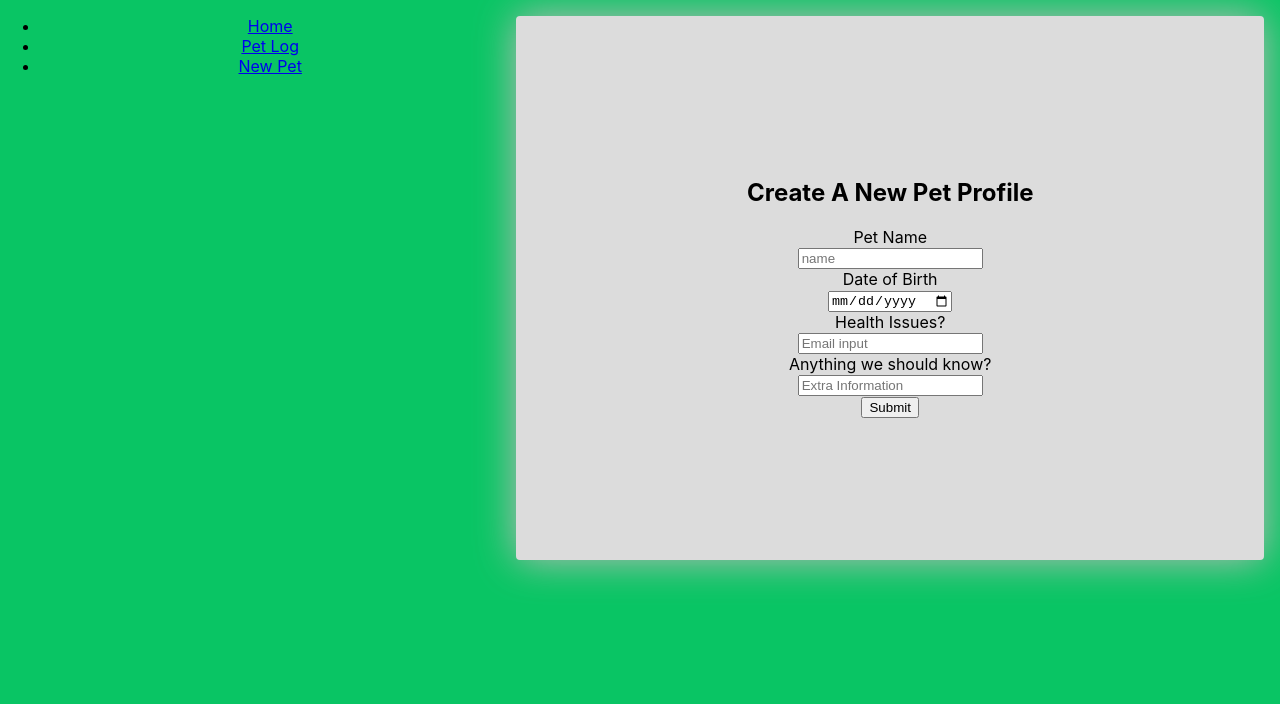
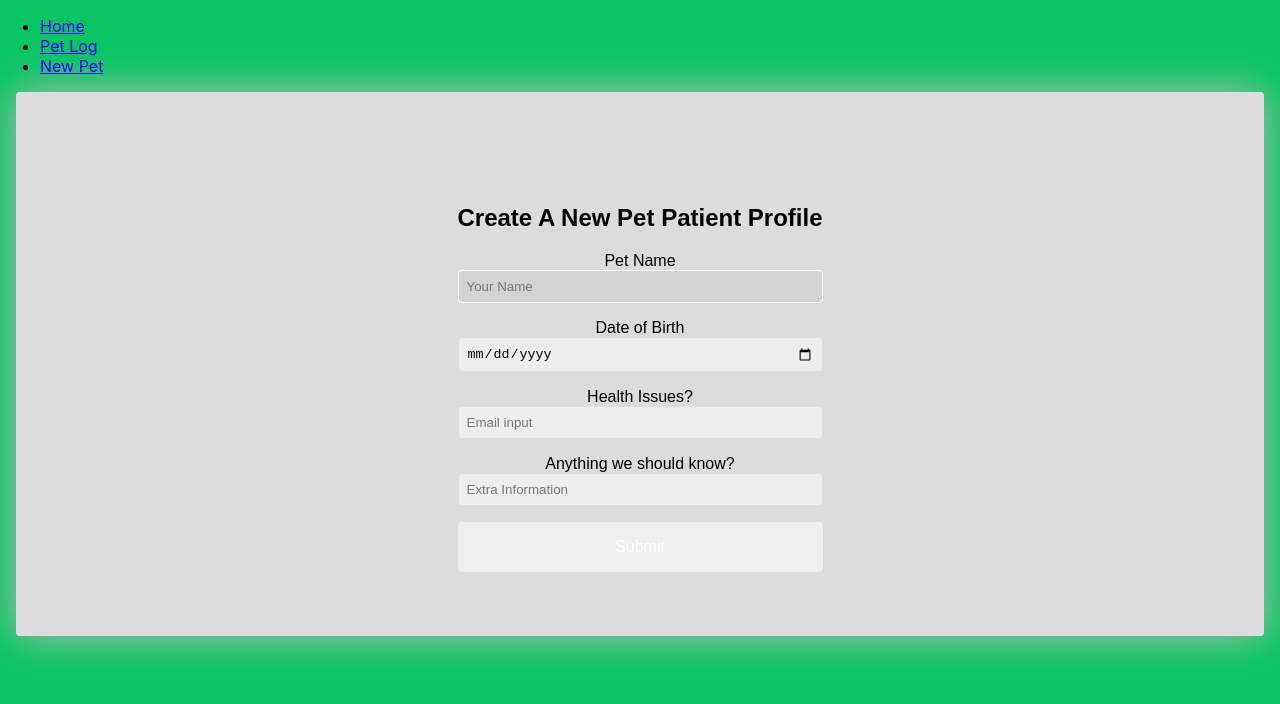
Before and after one commit to hulaus/Pet-Database, a React (Create React App) app: page /NewPet in a window 1280 px wide. Shown: the top 704 px of the page. Built offline with nearby package versions, Linux system fonts and the light colour scheme.

Commit message:
added new css w/ transitioning button, autofocus, and different display type

```diff
--- a/src/components/Home/styles.css
+++ b/src/components/Home/styles.css
@@ -26,6 +26,7 @@ body{
     text-align: center;
 }
 
+/*  Temporary styling change to see how form looks.
 .App {
     text-align: center;
     text-decoration: none;
@@ -33,3 +34,5 @@ body{
     flex-flow: column wrap;
     height: 250px;
 }
+
+*/
--- a/src/components/newPet/NewPet.jsx
+++ b/src/components/newPet/NewPet.jsx
@@ -1,4 +1,5 @@
 import { useState, useEffect } from 'react'
+import '../newPet/styles.css';
 
 function NewPet() {
 
@@ -10,7 +11,7 @@ function NewPet() {
         <div>
             <section class="section container">
             <form name="contact" id="contact-form">
-            <h1 class="title" id="contact">Create A New Pet Profile</h1>
+            <h1 class="title" id="contact">Create A New Pet Patient Profile</h1>
             <div class="field">
                 <label class="label" for="name">Pet Name</label>
                 <div class="control">
@@ -18,7 +19,7 @@ function NewPet() {
                     required
                     class="input"
                     type="text"
-                    placeholder="name"
+                    autoFocus placeholder="Your Name"
                     name="name"
                     />
                 </div>
--- a/src/components/newPet/styles.css
+++ b/src/components/newPet/styles.css
@@ -0,0 +1,67 @@
+body{
+height: 100vh;
+display: -ms-inline-flexbox;
+align-items:center;
+justify-content: center;
+margin:0;
+}
+
+form {
+    max-width: 70rem;
+    max-height: 20rem;
+    margin: 1rem;
+    padding: 2rem;
+    border-radius: 4px;
+    background:gainsboro;
+    height: 100vh;
+    text-align: center;
+
+}
+
+form > *:first-child {
+    margin-top: 0;
+}
+
+section{
+font-size: 18px;
+font:500 1rem sans-serif;
+}
+
+input {
+    display: block;
+    width: 100%;
+    padding: 0.5rem;
+    box-sizing: border-box;
+    border-radius: 4px;
+    border: 1px solid #dddddd;
+    outline: none;
+    background: #eeeeee;
+    transition: background 0.2s, border-color 0.2s;
+    margin-bottom: 1rem;
+}
+
+input:focus {
+    border-color: #ffffff ;
+    background: lightgray;
+}
+
+button {
+    width: 100%;
+    padding: 1rem 2rem;
+    font-weight: bold;
+    font-size: 1.1rem;
+    color: #ffffff;
+    border: none;
+    border-radius: 4px;
+    outline: none;
+    cursor: pointer;
+    font: 500 1rem sans-serif;
+}
+
+button:active {
+    transform: scale(0.90)
+}
+
+button:hover {
+    background: #252c6a;
+}
```
